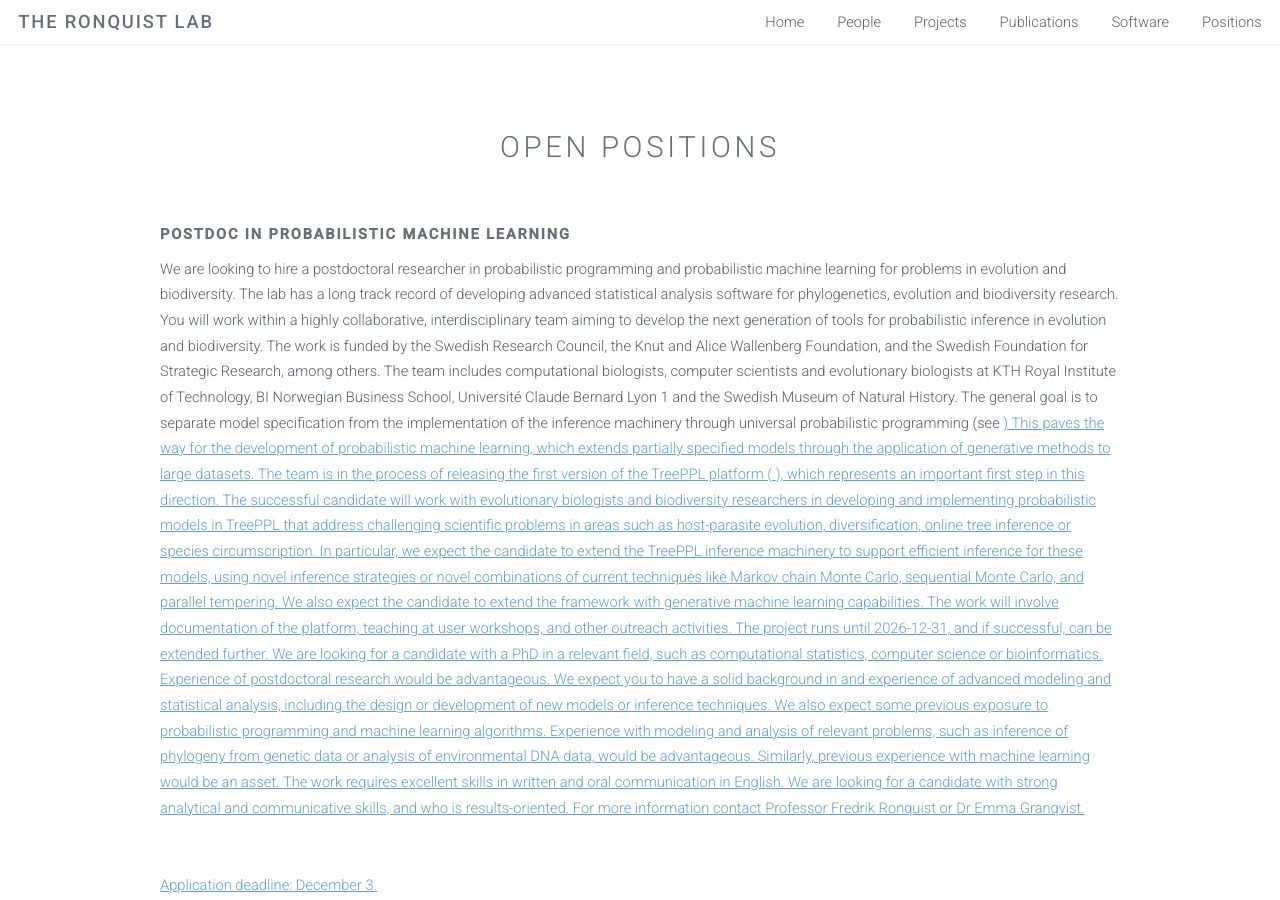
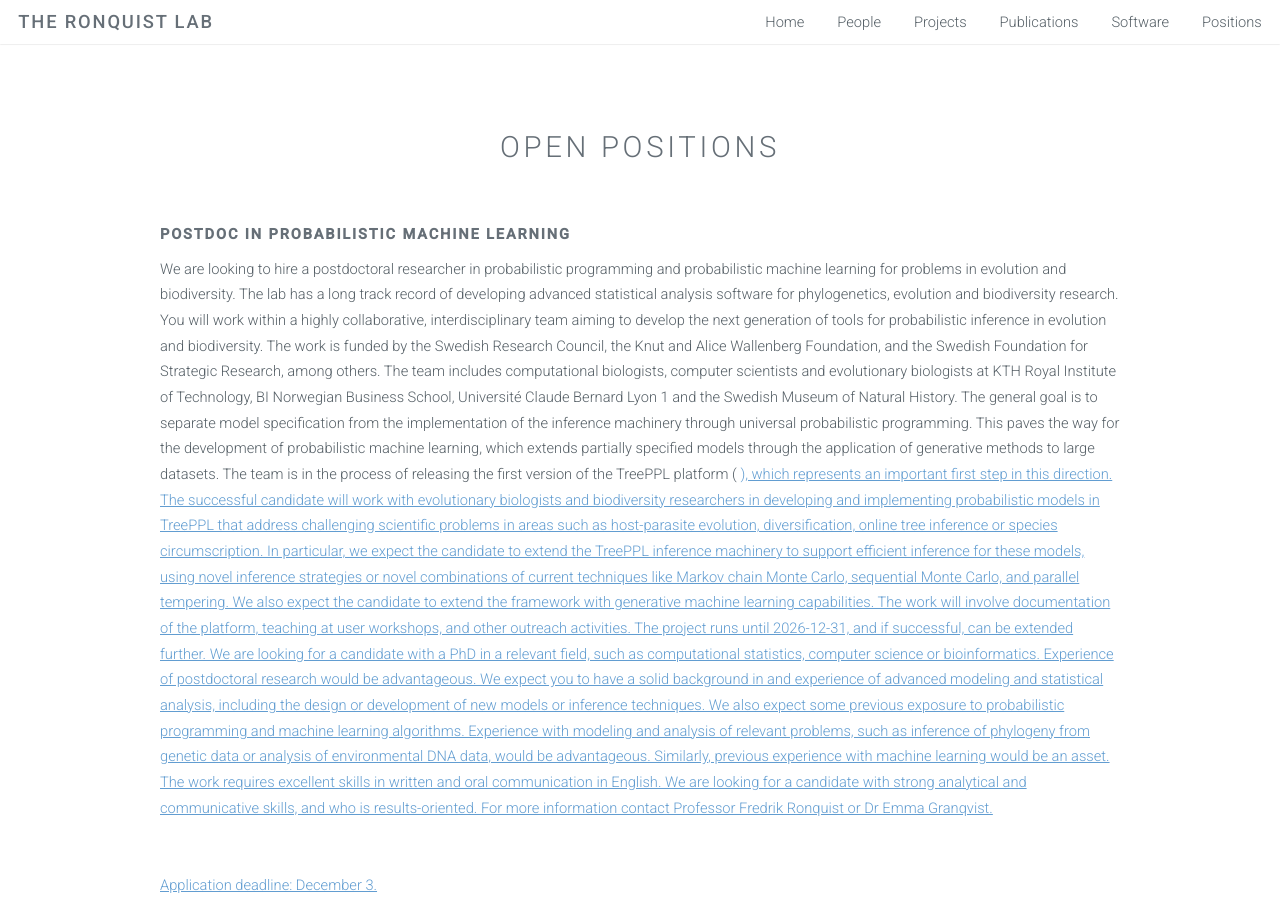
Before and after one commit to ronquistlab/ronquistlab.github.io, a Jekyll site: the page built from positions.html, in a window 1280 px wide and 900 px high, scrolled down 418 px. Built offline with Jekyll 4.4.1, drawn with Linux system fonts in a browser that asks for light colours.

Commit message:
Update positions.html

```diff
--- a/positions.html
+++ b/positions.html
@@ -23,7 +23,7 @@ layout: default
 You will work within a highly collaborative, interdisciplinary team aiming to develop the next generation of tools for probabilistic inference in evolution and biodiversity.
 		The work is funded by the Swedish Research Council, the Knut and Alice Wallenberg Foundation, and the Swedish Foundation for Strategic Research, among others.
 		The team includes computational biologists, computer scientists and evolutionary biologists at KTH Royal Institute of Technology, BI Norwegian Business School, Université Claude Bernard Lyon 1 and the Swedish Museum of Natural History.
-		The general goal is to separate model specification from the implementation of the inference machinery through universal probabilistic programming (see <a href="https://www.nature.com/articles/s42003-021-01753-7"> )
+		The general goal is to separate model specification from the implementation of the inference machinery through universal probabilistic programming.
 		This paves the way for the development of probabilistic machine learning, which extends partially specified models through the application of generative methods to large datasets.
 		The team is in the process of releasing the first version of the TreePPL platform  ( <a href="https://treeppl.org"> ), which represents an important first step in this direction. The successful candidate will work with evolutionary biologists and biodiversity researchers in developing and implementing probabilistic models in TreePPL that address challenging scientific problems in areas such as host-parasite evolution, diversification, online tree inference or species circumscription. In particular, we expect the candidate to extend the TreePPL inference machinery to support efficient inference for these models, using novel inference strategies or novel combinations of current techniques like Markov chain Monte Carlo, sequential Monte Carlo, and parallel tempering. We also expect the candidate to extend the framework with generative machine learning capabilities.
 			The work will involve documentation of the platform, teaching at user workshops, and other outreach activities. The project runs until 2026-12-31, and if successful, can be extended further.
```
